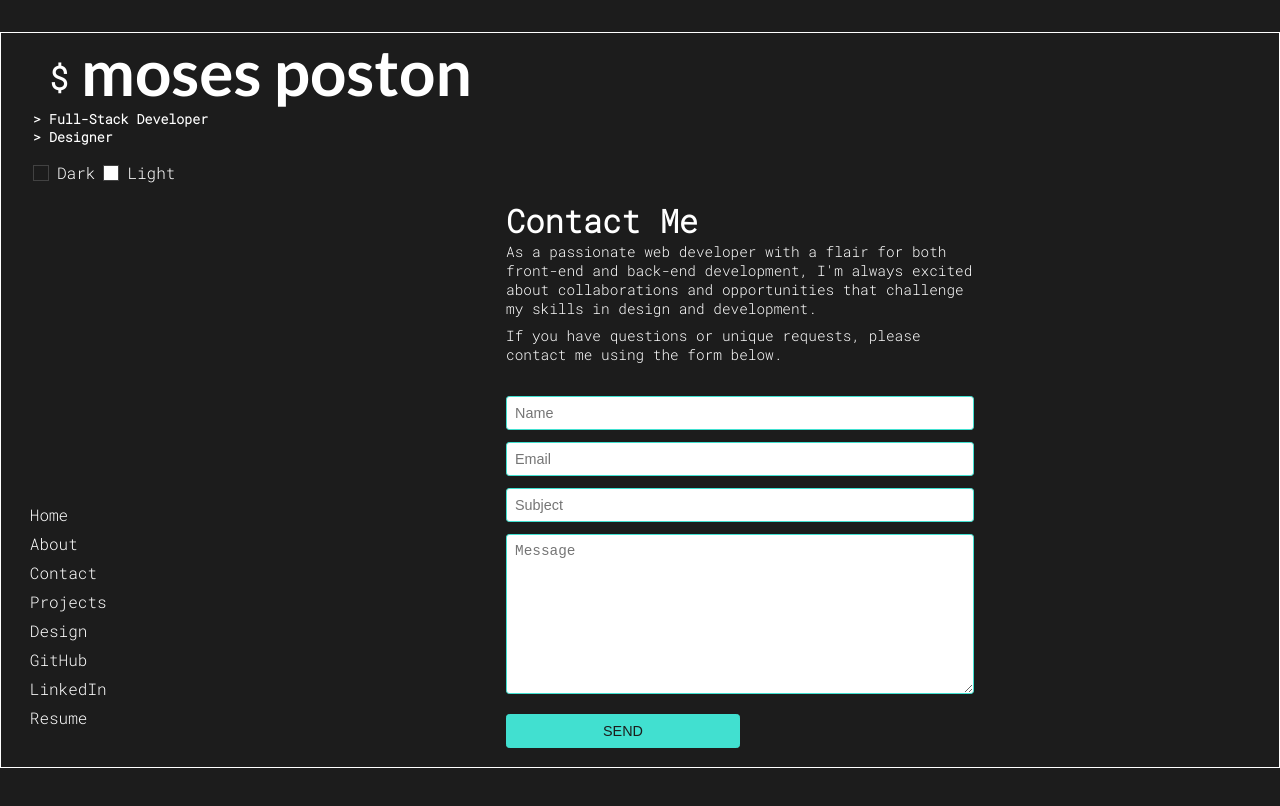
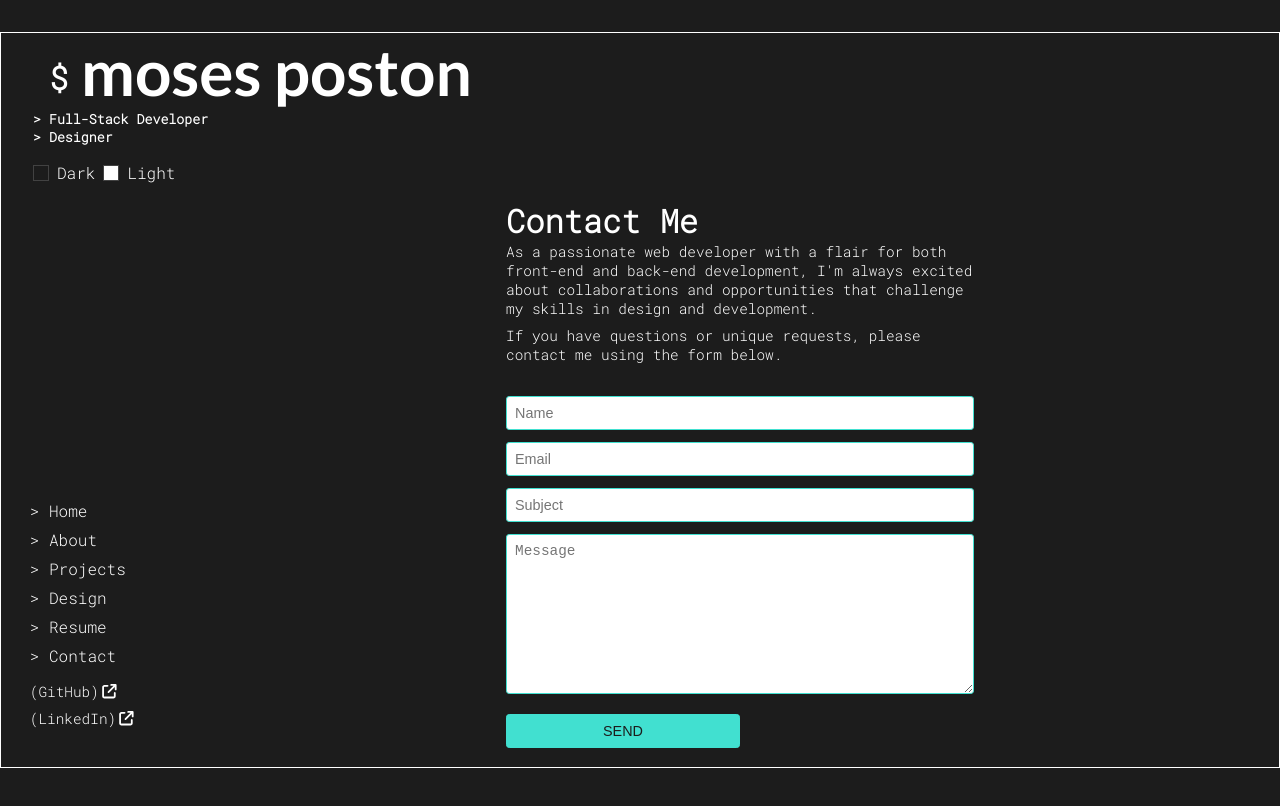
Before and after one commit to Object-ions/objections-portfolio, a React (Create React App) app: page /contact in a window 1280 px wide. Shown: the top 806 px of the page. Built offline with nearby package versions, Linux system fonts and the light colour scheme.

Commit message:
Update <Navbar> links with font awesome and order of the list

```diff
--- a/src/components/Layout/Navbar.js
+++ b/src/components/Layout/Navbar.js
@@ -2,25 +2,17 @@ import React from "react";
 import "./Navbar.scss";
 import { Link } from "react-router-dom";
 import "animate.css";
+import { FontAwesomeIcon } from "@fortawesome/react-fontawesome";
+import { faArrowUpRightFromSquare } from "@fortawesome/free-solid-svg-icons";
 
 const Navbar = () => {
   const navItems = [
-    { name: "Home", path: "/", isExternal: false },
-    { name: "About", path: "/about", isExternal: false },
-    { name: "Contact", path: "/contact", isExternal: false },
-    { name: "Projects", path: "/projects", isExternal: false },
-    { name: "Design", path: "/design", isExternal: false },
-    {
-      name: "GitHub",
-      path: "https://github.com/Object-ions",
-      isExternal: true,
-    },
-    {
-      name: "LinkedIn",
-      path: "https://github.com/Object-ions",
-      isExternal: true,
-    },
-    { name: "Resume", path: "/resume", isExternal: false },
+    { name: "> Home", path: "/", isExternal: false },
+    { name: "> About", path: "/about", isExternal: false },
+    { name: "> Projects", path: "/projects", isExternal: false },
+    { name: "> Design", path: "/design", isExternal: false },
+    { name: "> Resume", path: "/resume", isExternal: false },
+    { name: "> Contact", path: "/contact", isExternal: false },
   ];
 
   return (
@@ -44,6 +36,20 @@ const Navbar = () => {
           );
         })}
       </ul>
+      <ul className="ex-links">
+        <li>
+          <a href="https://github.com/Object-ions">
+            (GitHub)
+            <FontAwesomeIcon icon={faArrowUpRightFromSquare} />
+          </a>
+        </li>
+        <li>
+          <a href="https://www.linkedin.com/in/moses-a-p/">
+            (LinkedIn)
+            <FontAwesomeIcon icon={faArrowUpRightFromSquare} />
+          </a>
+        </li>
+      </ul>
     </div>
   );
 };
--- a/src/components/Layout/Navbar.scss
+++ b/src/components/Layout/Navbar.scss
@@ -19,4 +19,12 @@
       }
     }
   }
+
+  .ex-links {
+    font-size: 0.9rem;
+
+    svg {
+      padding-left: 0.2rem;
+    }
+  }
 }
```
